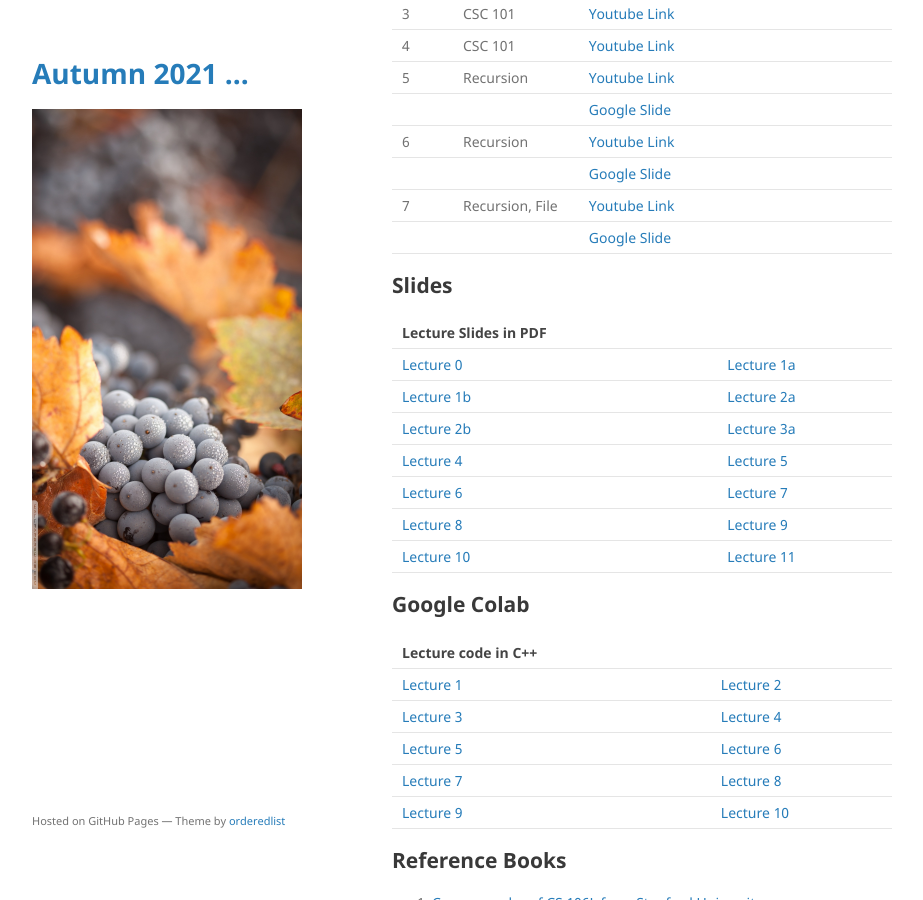
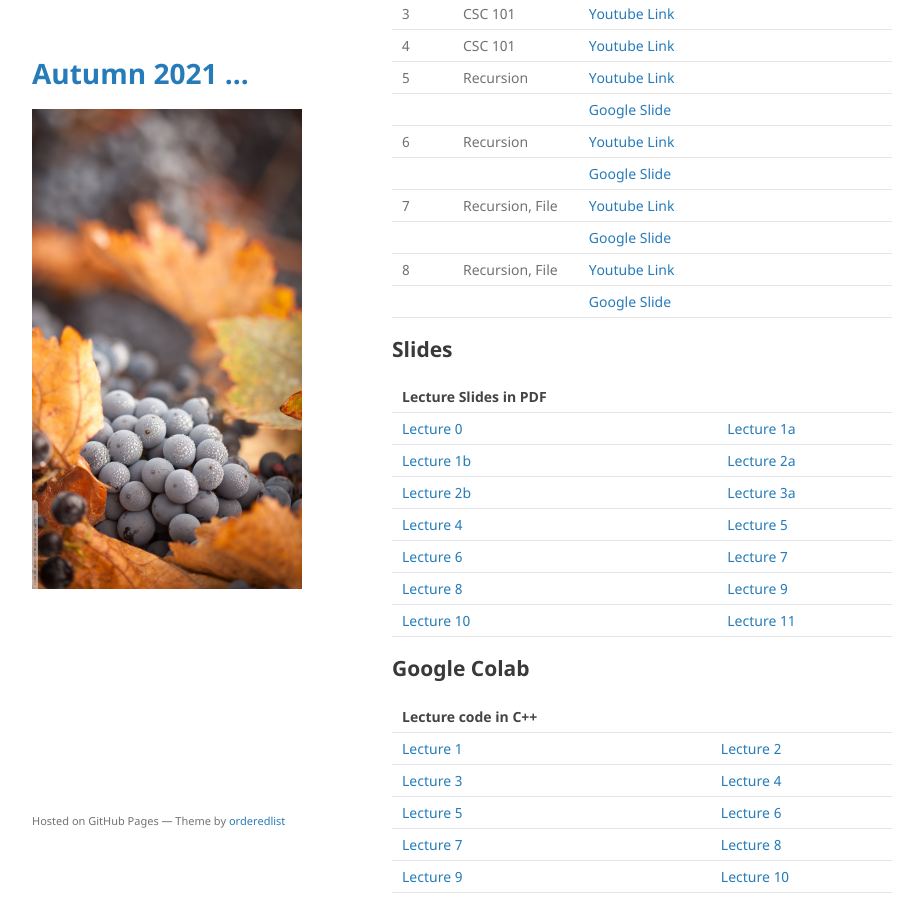
Before and after one commit to mohammadmotiurrahman/mohammadmotiurrahman.github.io, a Jekyll site: the page built from cse203_5/index.md, in a window 1280 px wide and 900 px high, scrolled down 2406 px. Shown: the whole window, without its empty margins (178-1101 px from the left). Built offline with Jekyll 4.4.1, drawn with Linux system fonts in a browser that asks for light colours; our own code applies the rules of GitHub Pages for plain Markdown files.

Commit message:
Update index.md

```diff
--- a/cse203_5/index.md
+++ b/cse203_5/index.md
@@ -82,6 +82,9 @@ environment will force me to not evaluate your exam copies.
 |         |              | [Google Slide]()                                                                                               |
 | 7       | Recursion, File    | [Youtube Link](https://youtu.be/_PBTlRAzif4)                                                                   |
 |         |              | [Google Slide]()                                                                                               |
+| 8       | Recursion, File    | [Youtube Link](https://youtu.be/vXWCFqUMEeA)                                                                   |
+|         |              | [Google Slide]()                                                                                               |
+
 
 
 ## Slides
```
